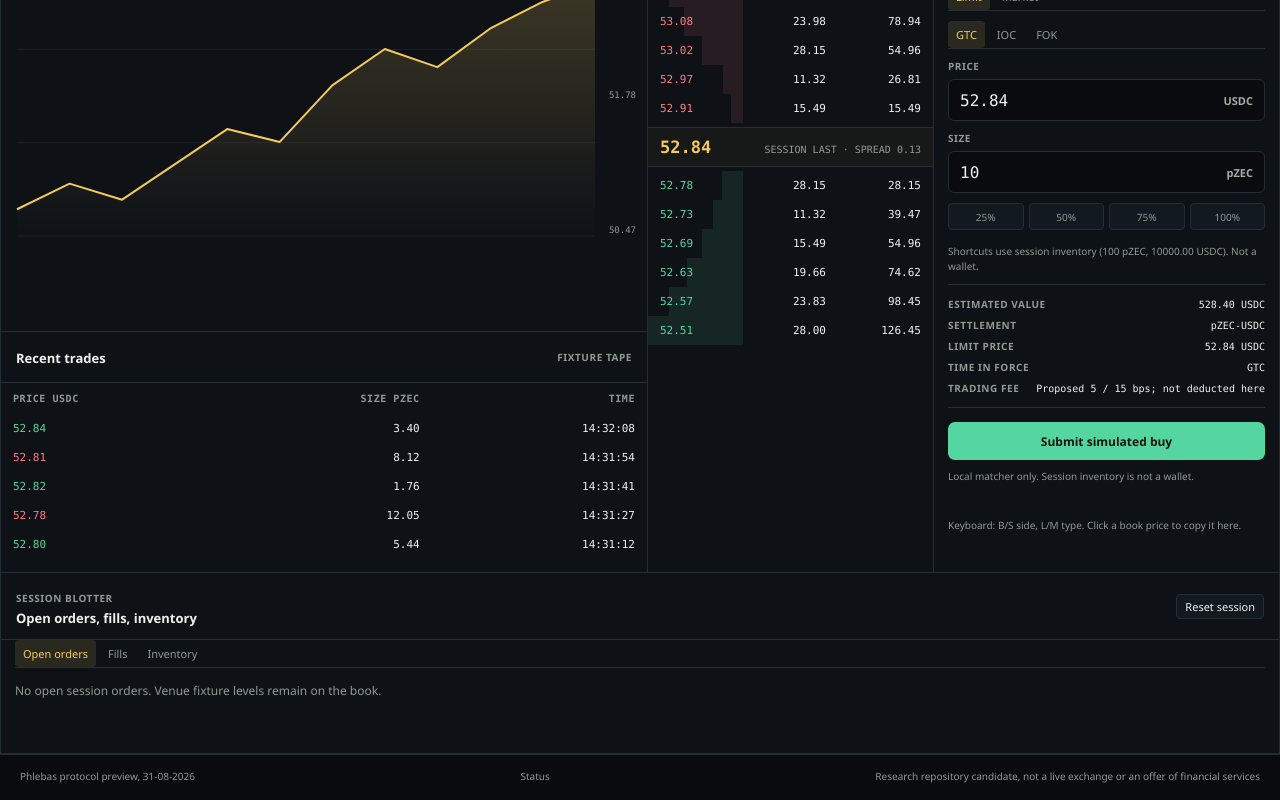
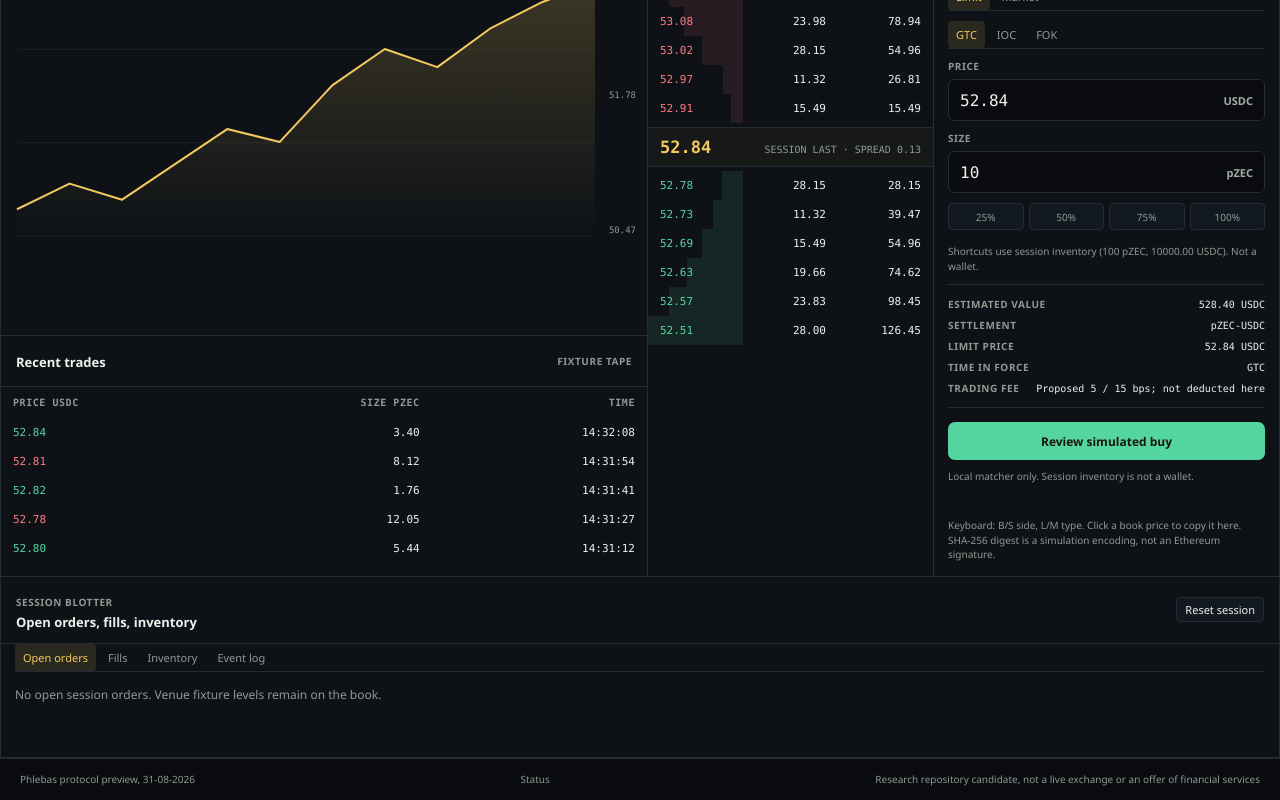
Before and after one commit to EauDoon/Phlebas, a Next.js app: page /trade in a window 1280 px wide. Shown: the part 308-1108 px from the top of the page. Built offline with nearby package versions, Linux system fonts and the light colour scheme.

Commit message:
feat: require review before simulated fills
The ticket repeats custody, worst price, CLOB vs AMM, and the simulation digest. The blotter adds PnL, cancel-all, and the event log. LP mint and burn stay local.

```diff
--- a/src/components/order-blotter.tsx
+++ b/src/components/order-blotter.tsx
@@ -5,32 +5,42 @@ import { useState } from "react";
 import type { MarketId } from "@/lib/market-data";
 import { markets } from "@/lib/market-data";
 import type { RestingOrder } from "@/lib/matcher";
+import type { SessionLogEvent } from "@/lib/replay";
 import type { PaperAccount, UserFill } from "@/lib/session";
-import { availablePzec, availableQuote } from "@/lib/session";
+import { availablePzec, availableQuote, markToMarketQuote, startingMarkQuote } from "@/lib/session";
 import { PZEC_DECIMALS, PRICE_DECIMALS, QUOTE_DECIMALS, formatAtomicUnits } from "@/lib/units";
 
 import styles from "./terminal.module.css";
 
-type BlotterTab = "orders" | "fills" | "inventory";
+type BlotterTab = "orders" | "fills" | "inventory" | "log";
 
 export function OrderBlotter({
   marketId,
   account,
+  lastTicks,
   openOrders,
   fills,
+  events,
   onCancel,
+  onCancelAll,
   onReset,
 }: {
   marketId: MarketId;
   account: PaperAccount;
+  lastTicks: bigint;
   openOrders: RestingOrder[];
   fills: UserFill[];
+  events: SessionLogEvent[];
   onCancel: (orderId: string) => void;
+  onCancelAll: () => void;
   onReset: () => void;
 }) {
   const [tab, setTab] = useState<BlotterTab>("orders");
   const market = markets[marketId];
   const marketFills = fills.filter((fill) => fill.marketId === marketId);
+  const mark = markToMarketQuote(account, lastTicks);
+  const start = startingMarkQuote(lastTicks);
+  const pnl = mark - start;
 
   return (
     <section className={`${styles.panel} ${styles.blotter}`} aria-labelledby="blotter-title">
@@ -53,6 +63,9 @@ export function OrderBlotter({
         </button>
         <button type="button" role="tab" aria-selected={tab === "inventory"} className={tab === "inventory" ? styles.textActive : undefined} onClick={() => setTab("inventory")}>
           Inventory
+        </button>
+        <button type="button" role="tab" aria-selected={tab === "log"} className={tab === "log" ? styles.textActive : undefined} onClick={() => setTab("log")}>
+          Event log
         </button>
       </div>
 
@@ -88,6 +101,11 @@ export function OrderBlotter({
             </tbody>
           </table>
         )
+      )}
+      {tab === "orders" && openOrders.length > 0 && (
+        <p className={styles.emptyState}>
+          <button type="button" className={styles.textButton} onClick={onCancelAll}>Cancel all session orders</button>
+        </p>
       )}
 
       {tab === "fills" && (
@@ -138,7 +156,49 @@ export function OrderBlotter({
             <dt>Reserved {market.quote}</dt>
             <dd>{formatAtomicUnits(account.reservedQuoteAtoms, QUOTE_DECIMALS, 2)}</dd>
           </div>
+          <div>
+            <dt>Mark to market</dt>
+            <dd>{formatAtomicUnits(mark, QUOTE_DECIMALS, 2)} {market.quote}</dd>
+          </div>
+          <div>
+            <dt>Session PnL</dt>
+            <dd className={pnl >= 0n ? styles.buyText : styles.sellText}>
+              {pnl >= 0n ? "+" : "−"}{formatAtomicUnits(pnl < 0n ? -pnl : pnl, QUOTE_DECIMALS, 2)} {market.quote}
+            </dd>
+          </div>
         </dl>
+      )}
+
+      {tab === "log" && (
+        events.length === 0 ? (
+          <p className={styles.emptyState}>No session events yet. Replaying this log reconstructs the book and balances.</p>
+        ) : (
+          <table className={styles.dataTable}>
+            <caption className={styles.srOnly}>Append-only session event log</caption>
+            <thead>
+              <tr>
+                <th scope="col">#</th>
+                <th scope="col">Kind</th>
+                <th scope="col">Detail</th>
+              </tr>
+            </thead>
+            <tbody>
+              {events.slice(-20).map((event, index) => (
+                <tr key={`${event.kind}-${index}`}>
+                  <th scope="row">{events.length - Math.min(events.length, 20) + index + 1}</th>
+                  <td>{event.kind}</td>
+                  <td>
+                    {event.kind === "submit"
+                      ? `${event.side} ${event.tif} ${event.id}`
+                      : event.kind === "cancel"
+                        ? event.orderId
+                        : "session reset"}
+                  </td>
+                </tr>
+              ))}
+            </tbody>
+          </table>
+        )
       )}
     </section>
   );
--- a/src/components/trade-ticket.tsx
+++ b/src/components/trade-ticket.tsx
@@ -1,9 +1,11 @@
 "use client";
 
-import { useEffect, useId, useMemo, useState } from "react";
+import { useEffect, useId, useMemo, useRef, useState } from "react";
 
+import { digestCanonicalOrder } from "@/lib/encoding";
 import type { Market } from "@/lib/market-data";
-import type { TimeInForce } from "@/lib/matcher";
+import type { Book, TimeInForce } from "@/lib/matcher";
+import { compareVenues, type RouteComparison } from "@/lib/router";
 import {
   calculatePreviewNotional,
   calculateWorstPrice,
@@ -19,6 +21,7 @@ import {
   formatAtomicUnits,
   parseAtomicUnits,
   sizeAtomsForQuote,
+  worstPriceTicks,
 } from "@/lib/units";
 
 import styles from "./terminal.module.css";
@@ -64,17 +67,25 @@ function parseSizeAtoms(value: string): { atoms: bigint; error: string | null }
 
 export function TradeTicket({
   market,
+  book,
   lastTicks,
   priceSelection,
   availablePzecAtoms,
   availableQuoteAtoms,
+  reservePzecAtoms,
+  reserveQuoteAtoms,
+  accountEpoch,
   onSubmit,
 }: {
   market: Market;
+  book: Book;
   lastTicks: bigint;
   priceSelection: { ticks: bigint; nonce: number } | null;
   availablePzecAtoms: bigint;
   availableQuoteAtoms: bigint;
+  reservePzecAtoms: bigint;
+  reserveQuoteAtoms: bigint;
+  accountEpoch: number;
   onSubmit: (order: {
     side: Side;
     tif: TimeInForce;
@@ -92,6 +103,14 @@ export function TradeTicket({
   const [slippagePercent, setSlippagePercent] = useState("0.50");
   const [notice, setNotice] = useState("Local matcher only. Session inventory is not a wallet.");
   const [appliedPriceNonce, setAppliedPriceNonce] = useState(0);
+  const nonceRef = useRef(1);
+  const [review, setReview] = useState<{
+    priceTicks: bigint;
+    sizeAtoms: bigint;
+    tif: TimeInForce;
+    digest: string;
+    comparison: RouteComparison;
+  } | null>(null);
 
   if (priceSelection && priceSelection.nonce !== appliedPriceNonce) {
     setAppliedPriceNonce(priceSelection.nonce);
@@ -196,34 +215,87 @@ export function TradeTicket({
     setSize(formatAtomicUnits(nextSize, PZEC_DECIMALS));
   }
 
-  function submitSimulatedOrder() {
+  function preparedOrder(): { priceTicks: bigint; sizeAtoms: bigint; tif: TimeInForce } | string {
     if (inputError) {
-      setNotice(inputError);
-      return;
+      return inputError;
     }
     if (!priceIsValid || !sizeIsValid || sizeAtoms.atoms <= 0n) {
-      setNotice("Price and size must be positive.");
-      return;
+      return "Price and size must be positive.";
     }
     if (notionalError) {
-      setNotice(notionalError);
-      return;
+      return notionalError;
     }
-    if (!Number.isFinite(worstPrice)) {
-      setNotice("Enter maximum slippage from 0 up to, but not including, 100 percent.");
+
+    let priceTicks = limitTicks.ticks;
+    if (orderType === "market") {
+      try {
+        const slippageHundredths = parseAtomicUnits(slippagePercent, PRICE_DECIMALS, { allowZero: true });
+        priceTicks = worstPriceTicks(lastTicks, side, slippageHundredths);
+      } catch (error) {
+        return error instanceof Error ? error.message : "Enter maximum slippage from 0 up to, but not including, 100 percent.";
+      }
+    }
+    if (priceTicks <= 0n) {
+      return "Price and size must be positive.";
+    }
+    return {
+      priceTicks,
+      sizeAtoms: sizeAtoms.atoms,
+      tif: orderType === "market" ? "IOC" : tif,
+    };
+  }
+
+  async function reviewSimulatedOrder() {
+    const prepared = preparedOrder();
+    if (typeof prepared === "string") {
+      setNotice(prepared);
       return;
     }
 
-    const priceTicks = orderType === "market"
-      ? parseAtomicUnits(worstPrice.toFixed(PRICE_DECIMALS), PRICE_DECIMALS)
-      : limitTicks.ticks;
-    const effectiveTif: TimeInForce = orderType === "market" ? "IOC" : tif;
+    const canonical = {
+      maker: "session" as const,
+      side,
+      baseAsset: "pZEC" as const,
+      quoteAsset: market.quote,
+      baseAmountAtoms: prepared.sizeAtoms.toString(),
+      limitPriceTicks: prepared.priceTicks.toString(),
+      nonce: String(nonceRef.current),
+      accountEpoch: String(accountEpoch),
+      expiry: "0" as const,
+      salt: prepared.tif,
+      recipient: "session" as const,
+      maximumFeeBps: "30" as const,
+      allowedVenues: "clob" as const,
+      chainId: "42161" as const,
+      verifyingContract: "not-deployed" as const,
+    };
+    nonceRef.current += 1;
+    const comparison = compareVenues({
+      book,
+      side,
+      sizeAtoms: prepared.sizeAtoms,
+      limitTicks: prepared.priceTicks,
+      reservePzecAtoms,
+      reserveQuoteAtoms,
+    });
+    setReview({
+      ...prepared,
+      digest: await digestCanonicalOrder(canonical),
+      comparison,
+    });
+  }
+
+  function confirmSimulatedOrder() {
+    if (!review) {
+      return;
+    }
     setNotice(onSubmit({
       side,
-      tif: effectiveTif,
-      priceTicks,
-      sizeAtoms: sizeAtoms.atoms,
+      tif: review.tif,
+      priceTicks: review.priceTicks,
+      sizeAtoms: review.sizeAtoms,
     }));
+    setReview(null);
   }
 
   return (
@@ -378,17 +450,59 @@ export function TradeTicket({
         </div>
       </dl>
 
-      <button
-        type="button"
-        className={`${styles.primaryAction} ${side === "sell" ? styles.sellAction : ""}`}
-        onClick={submitSimulatedOrder}
-      >
-        Submit simulated {side}
-      </button>
+      {review ? (
+        <div className={styles.reviewBlock}>
+          <p className={styles.gateNotice}>
+            pZEC is a custody receipt, not native ZEC. This fill is public in the simulation. The matcher is not trustless.
+          </p>
+          <dl className={styles.ticketSummary}>
+            <div>
+              <dt>Leaving session</dt>
+              <dd>{side === "buy" ? `${formatAtomicUnits(review.comparison.clob.quoteAtoms, QUOTE_DECIMALS, 2)} ${market.quote}` : `${formatAtomicUnits(review.sizeAtoms, PZEC_DECIMALS)} pZEC`}</dd>
+            </div>
+            <div>
+              <dt>Worst acceptable price</dt>
+              <dd>{formatAtomicUnits(review.priceTicks, PRICE_DECIMALS, 2)} {market.quote}</dd>
+            </div>
+            <div>
+              <dt>CLOB vs AMM</dt>
+              <dd>
+                {review.comparison.better === "none"
+                  ? "neither fills in full"
+                  : review.comparison.better === "tie"
+                    ? "CLOB and AMM match on this size"
+                    : `${review.comparison.better.toUpperCase()} cheaper for a full fill`}
+              </dd>
+            </div>
+            <div>
+              <dt>Simulation digest</dt>
+              <dd>{review.digest.slice(0, 16)}…</dd>
+            </div>
+          </dl>
+          <button
+            type="button"
+            className={`${styles.primaryAction} ${side === "sell" ? styles.sellAction : ""}`}
+            onClick={confirmSimulatedOrder}
+          >
+            Confirm simulated {side}
+          </button>
+          <button type="button" className={styles.textButton} onClick={() => setReview(null)}>
+            Back
+          </button>
+        </div>
+      ) : (
+        <button
+          type="button"
+          className={`${styles.primaryAction} ${side === "sell" ? styles.sellAction : ""}`}
+          onClick={() => void reviewSimulatedOrder()}
+        >
+          Review simulated {side}
+        </button>
+      )}
       <p id={noticeId} className={styles.inlineNotice} aria-live="polite">
         {inputError ?? notionalError ?? notice}
       </p>
-      <p className={styles.inlineNotice}>Keyboard: B/S side, L/M type. Click a book price to copy it here.</p>
+      <p className={styles.inlineNotice}>Keyboard: B/S side, L/M type. Click a book price to copy it here. SHA-256 digest is a simulation encoding, not an Ethereum signature.</p>
     </section>
   );
 }
--- a/src/components/trading-terminal.tsx
+++ b/src/components/trading-terminal.tsx
@@ -5,7 +5,8 @@ import Link from "next/link";
 import { useRouter } from "next/navigation";
 
 import type { ChartRange, MarketId } from "@/lib/market-data";
-import { markets, recentTrades } from "@/lib/market-data";
+import { markets, pools, recentTrades } from "@/lib/market-data";
+import type { SessionLogEvent } from "@/lib/replay";
 import { cancelOrder, submitOrder, type TimeInForce } from "@/lib/matcher";
 import {
   applySubmit,
@@ -78,6 +79,8 @@ export function TradingTerminal({
   const [books, setBooks] = useState(seedBooks);
   const [accounts, setAccounts] = useState(seedAccounts);
   const [fills, setFills] = useState<UserFill[]>([]);
+  const [events, setEvents] = useState<SessionLogEvent[]>([]);
+  const [accountEpoch, setAccountEpoch] = useState(0);
   const [priceSelection, setPriceSelection] = useState<{ ticks: bigint; nonce: number } | null>(null);
   const nextOrderId = useRef(1);
   const nextPriceNonce = useRef(1);
@@ -122,6 +125,7 @@ export function TradingTerminal({
 
     setBooks({ ...books, [marketId]: result.book });
     setAccounts({ ...accounts, [marketId]: applied.account });
+    setEvents((current) => [...current, { kind: "submit", marketId, id, ...order }]);
     if (result.fills.length > 0) {
       const time = formatFillTime();
       setFills((current) => [
@@ -143,12 +147,32 @@ export function TradingTerminal({
     }
     setBooks({ ...books, [marketId]: cancelOrder(book, orderId) });
     setAccounts({ ...accounts, [marketId]: releaseRestingOrder(account, resting) });
+    setEvents((current) => [...current, { kind: "cancel", marketId, orderId }]);
+  }
+
+  function cancelAllUserOrders() {
+    const open = userOrders(book);
+    let nextBook = book;
+    let nextAccount = account;
+    for (const order of open) {
+      nextBook = cancelOrder(nextBook, order.id);
+      nextAccount = releaseRestingOrder(nextAccount, order);
+    }
+    setBooks({ ...books, [marketId]: nextBook });
+    setAccounts({ ...accounts, [marketId]: nextAccount });
+    setEvents((current) => [
+      ...current,
+      ...open.map((order) => ({ kind: "cancel" as const, marketId, orderId: order.id })),
+    ]);
+    setAccountEpoch((epoch) => epoch + 1);
   }
 
   function resetSession() {
     setBooks(seedBooks());
     setAccounts(seedAccounts());
     setFills([]);
+    setEvents((current) => [...current, { kind: "reset" }]);
+    setAccountEpoch((epoch) => epoch + 1);
     nextOrderId.current = 1;
     nextFillId.current = 1;
   }
@@ -245,10 +269,14 @@ export function TradingTerminal({
               <TradeTicket
                 key={marketId}
                 market={market}
+                book={book}
                 lastTicks={book.lastTicks}
                 priceSelection={priceSelection}
                 availablePzecAtoms={availablePzec(account)}
                 availableQuoteAtoms={availableQuote(account)}
+                reservePzecAtoms={(marketId === "ZEC/USDT" ? pools[1] : pools[0]).reserveZecAtoms}
+                reserveQuoteAtoms={(marketId === "ZEC/USDT" ? pools[1] : pools[0]).reserveQuoteAtoms}
+                accountEpoch={accountEpoch}
                 onSubmit={submitUserOrder}
               />
 
@@ -290,9 +318,12 @@ export function TradingTerminal({
               <OrderBlotter
                 marketId={marketId}
                 account={account}
+                lastTicks={book.lastTicks}
                 openOrders={userOrders(book)}
                 fills={fills}
+                events={events}
                 onCancel={cancelUserOrder}
+                onCancelAll={cancelAllUserOrders}
                 onReset={resetSession}
               />
             </div>
```
Also changed, not shown: src/components/liquidity-panel.tsx (+53 -31 lines), src/components/terminal.module.css (+13 -0 lines).
